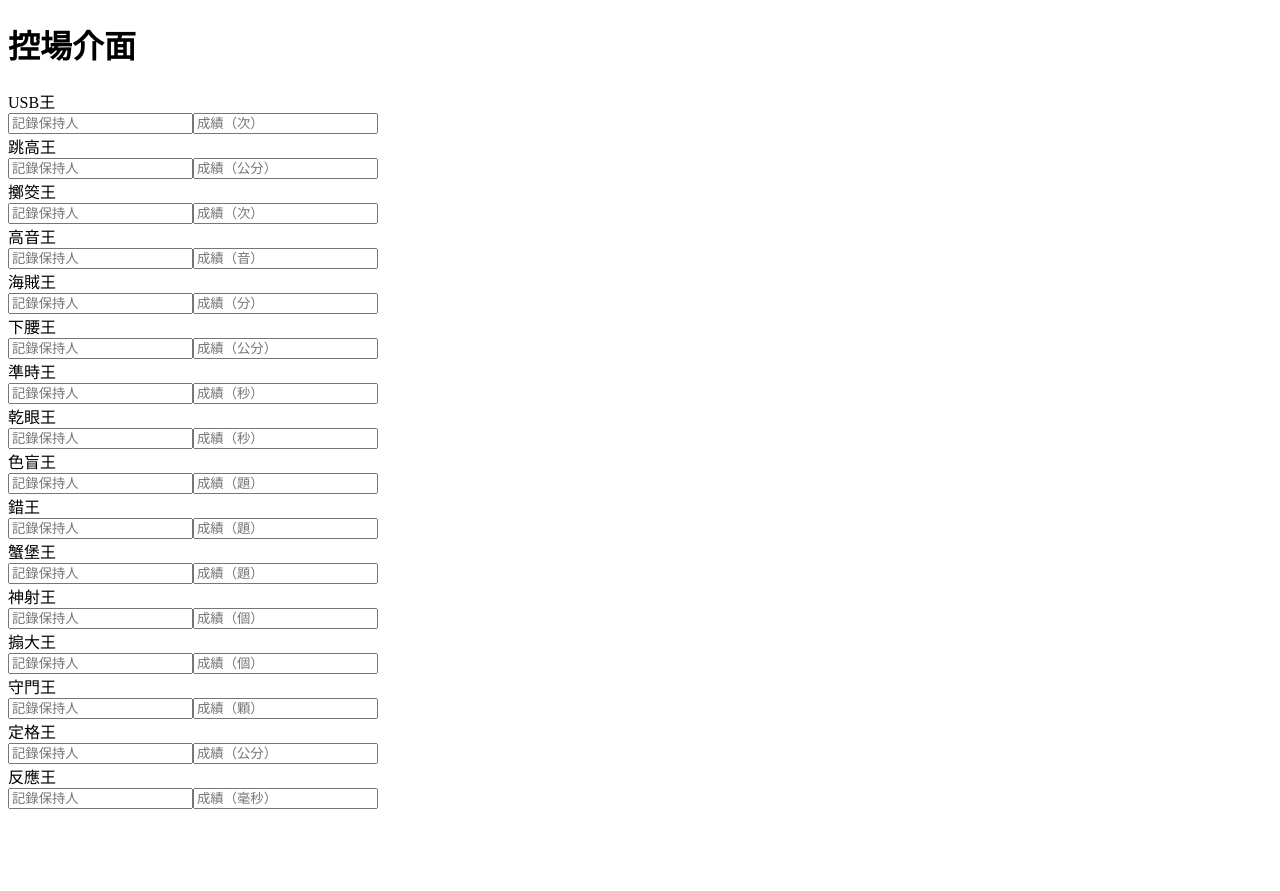
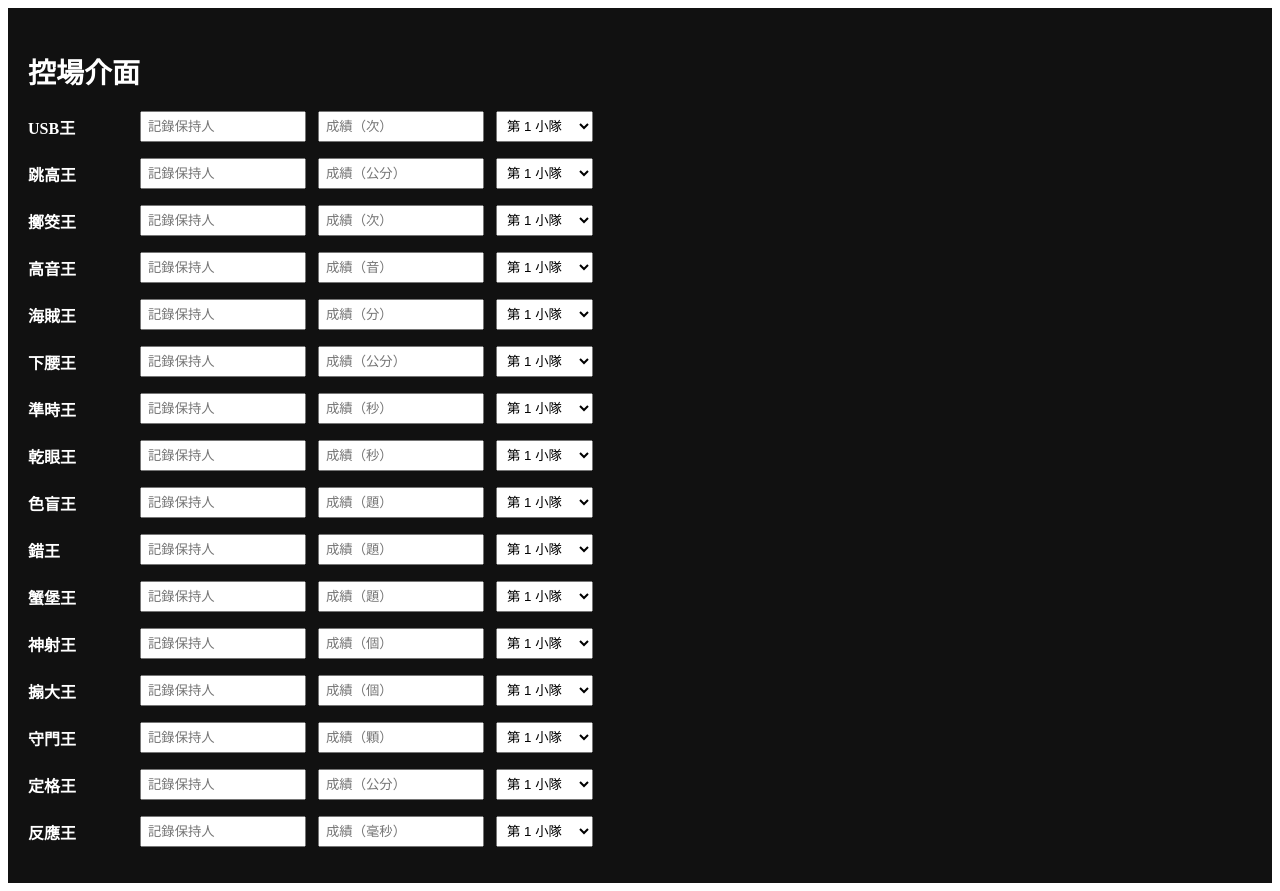
Before and after one commit to shuting72/who-is-yu-gi-oh, a Next.js app: page / in a window 1280 px wide. Before the commit the page ends 817 px from the top, so only its background shows below. Built offline with nearby package versions, Linux system fonts and the light colour scheme.

Commit message:
完成隊伍顏色選擇 + display 字體放大 + 無標題

```diff
--- a/pages/index.js
+++ b/pages/index.js
@@ -1,7 +1,7 @@
 // pages/index.js
-import { useState, useEffect } from "react";
+import { useEffect, useState } from "react";
 
-const initialData = [
+const defaultRecords = [
   { name: "USB王", unit: "次" },
   { name: "跳高王", unit: "公分" },
   { name: "擲筊王", unit: "次" },
@@ -20,7 +20,7 @@ const initialData = [
   { name: "反應王", unit: "毫秒" },
 ];
 
-export default function ControlPage() {
+export default function Control() {
   const [records, setRecords] = useState([]);
 
   useEffect(() => {
@@ -28,7 +28,7 @@ export default function ControlPage() {
     if (stored) {
       setRecords(JSON.parse(stored));
     } else {
-      setRecords(initialData.map((d) => ({ ...d, holder: "", score: "" })));
+      setRecords(defaultRecords.map(d => ({ ...d, holder: "", score: "", team: "1" })));
     }
   }, []);
 
@@ -37,32 +37,38 @@ export default function ControlPage() {
     updated[index][field] = value;
     setRecords(updated);
     localStorage.setItem("records", JSON.stringify(updated));
-    // sync to display
-    window.localStorage.setItem("broadcast", Date.now());
+    localStorage.setItem("broadcast", Date.now());
   };
 
   return (
-    <div className="min-h-screen bg-gray-900 text-white p-6">
-      <h1 className="text-2xl font-bold mb-6">控場介面</h1>
-      <div className="space-y-4">
-        {records.map((item, i) => (
-          <div key={i} className="flex items-center gap-4 border-b border-gray-700 pb-2">
-            <div className="w-32 font-semibold text-lg">{item.name}</div>
+    <div style={{ background: "#111", color: "#fff", minHeight: "100vh", padding: "20px" }}>
+      <h2 style={{ fontSize: "28px", marginBottom: "20px" }}>控場介面</h2>
+      {records.map((r, i) => (
+        <div key={i} style={{ marginBottom: "16px", display: "flex", alignItems: "center", gap: "12px" }}>
+          <div style={{ width: "100px", fontWeight: "bold" }}>{r.name}</div>
           <input
+            value={r.holder}
+            onChange={(e) => update(i, "holder", e.target.value)}
             placeholder="記錄保持人"
-              value={item.holder}
-              onChange={(e) => update(i, "holder", e.target.value)}
-              className="px-2 py-1 bg-gray-800 rounded w-40"
+            style={{ padding: "6px", width: "150px" }}
           />
           <input
-              placeholder={`成績（${item.unit}）`}
-              value={item.score}
+            value={r.score}
             onChange={(e) => update(i, "score", e.target.value)}
-              className="px-2 py-1 bg-gray-800 rounded w-32"
+            placeholder={`成績（${r.unit}）`}
+            style={{ padding: "6px", width: "150px" }}
           />
+          <select
+            value={r.team}
+            onChange={(e) => update(i, "team", e.target.value)}
+            style={{ padding: "6px" }}
+          >
+            {[...Array(10)].map((_, t) => (
+              <option key={t + 1} value={t + 1}>第 {t + 1} 小隊</option>
+            ))}
+          </select>
         </div>
       ))}
     </div>
-    </div>
   );
 }
```
Also changed, not shown: pages/display.js (+30 -21 lines). Lines whose indentation alone changed are shown as unchanged.
